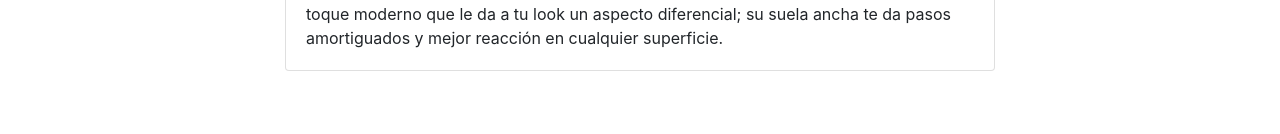
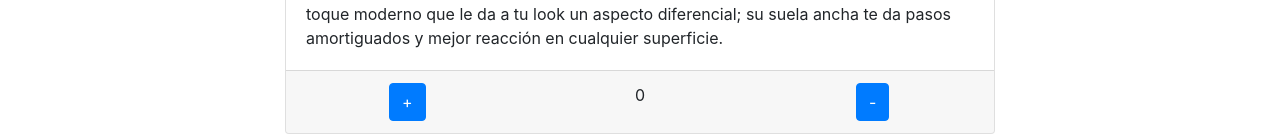
Before and after one commit to maxizavala/sneaker_store, a React (Create React App) app: page /producto/1 in a window 1280 px wide. Shown: the part 712-846 px from the top of the page. Before the commit the page ends 800 px from the top, so only its background shows below. Built offline with nearby package versions, Linux system fonts and the light colour scheme.

Commit message:
Count en ItemDetail.js

```diff
--- a/src/components/container/ItemDetail.js
+++ b/src/components/container/ItemDetail.js
@@ -1,8 +1,14 @@
 import Card from "react-bootstrap/Card"
+import Button from "react-bootstrap/Button"
+import { useState, useEffect } from "react"
+import Row from "react-bootstrap/Row"
+import Col from "react-bootstrap/Col"
 
-const {Body, Img, Text, Title} = Card
+const {Body, Img, Text, Title, Footer} = Card
 
 const ItemDetail = (props) => {
+
+    const [cantidad, setCantidad] = useState(0)
 
     return (
         <Card>
@@ -11,6 +17,19 @@ const ItemDetail = (props) => {
                 <Title> {props.titulo} ~ {props.precio} </Title>
                 <Text> {props.descripcion} </Text>
             </Body>
+            <Footer>
+                <Row>
+                    <Col className="text-center">
+                        <Button onClick={()=> setCantidad(cantidad + 1)}> + </Button>
+                    </Col>
+                    <Col className="text-center">
+                        {cantidad}
+                    </Col>
+                    <Col className="text-center">
+                        <Button onClick={()=> setCantidad(cantidad - 1)}> - </Button>
+                    </Col>
+                </Row>
+            </Footer>
         </Card>
     );
 
--- a/src/components/container/ItemDetailContainer.js
+++ b/src/components/container/ItemDetailContainer.js
@@ -2,7 +2,7 @@ import ItemDetail from './ItemDetail';
 import Container from 'react-bootstrap/Container'
 import Row from "react-bootstrap/Row";
 import Col from "react-bootstrap/Col";
-
+import React, {useState,useEffect} from 'react';
 import { useParams } from 'react-router-dom'
 
 const articulos = [
@@ -27,6 +27,15 @@ const articulos = [
 ]
 
 
+function crearPromesa() {
+    return new Promise((resolve) => {
+        setTimeout(
+            function(){
+                resolve(articulos);
+        }, 2000);
+    });
+}
+
 
 const ItemDetailContainer = () => {
 
```
